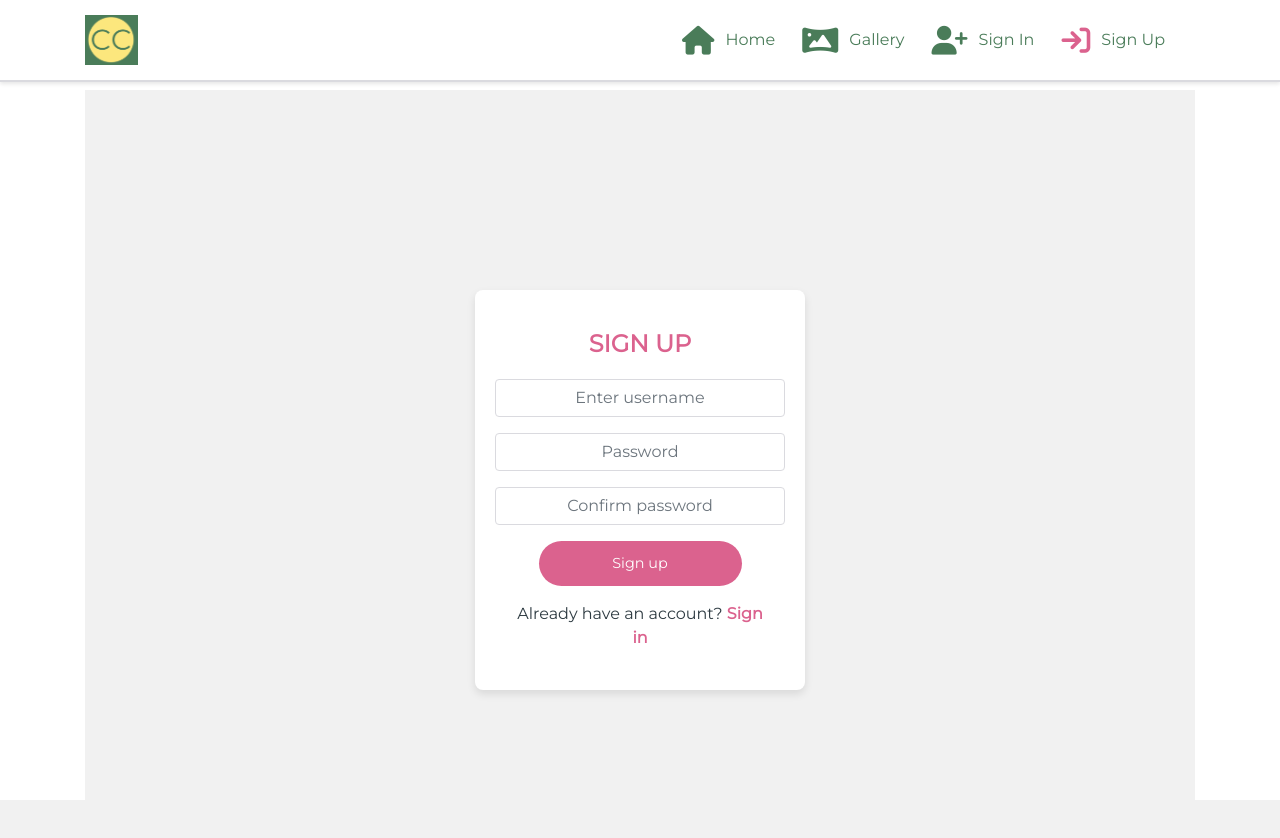
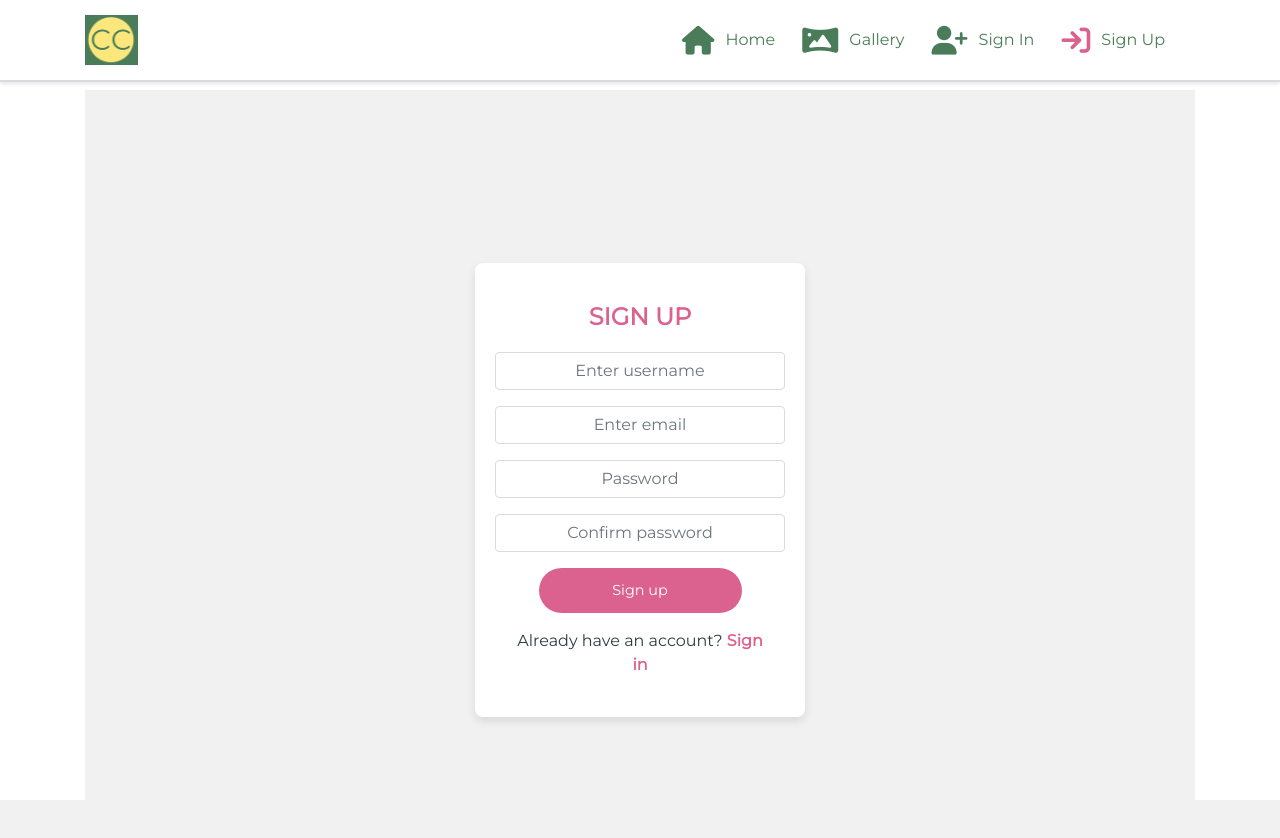
Before and after one commit to NickCMoore/cheshire-captures, a React (Create React App) app: page /signup in a window 1280 px wide. Shown: the top 838 px of the page. Built offline with nearby package versions, Linux system fonts and the light colour scheme; no server answers.

Commit message:
fix: remove unused 'data' variable in SignUpForm

```diff
--- a/src/contexts/AuthContext.js
+++ b/src/contexts/AuthContext.js
@@ -1,4 +1,4 @@
-import React, { createContext, useState, useEffect } from 'react';
+import React, { createContext, useState, useEffect, useContext } from 'react';
 import axiosInstance from '../api/axiosDefaults';
 
 export const AuthContext = createContext();
@@ -12,15 +12,6 @@ export const AuthProvider = ({ children }) => {
       setCurrentUser(response.data);
     } catch (error) {
       setCurrentUser(null);
-      }
-    };
-
-    const signupUser = async (data) => {
-      try {
-        await axiosInstance.post('/dj-rest-auth/registration/', data);
-        await fetchCurrentUser();
-      } catch (error) {
-        throw error;
     }
   };
 
@@ -47,8 +38,10 @@ export const AuthProvider = ({ children }) => {
   };
 
   return (
-      <AuthContext.Provider value={{ currentUser, loginUser, logoutUser, signupUser }}>
+    <AuthContext.Provider value={{ currentUser, loginUser, logoutUser }}>
       {children}
     </AuthContext.Provider>
   );
 };
+
+export const useAuth = () => useContext(AuthContext);
--- a/src/pages/auth/SignUpForm.js
+++ b/src/pages/auth/SignUpForm.js
@@ -1,38 +1,52 @@
-import React, { useState, useContext } from 'react';
-import { Form, Button, Col, Row, Container } from 'react-bootstrap';
+import React, { useState } from 'react';
+import { Form, Button, Col, Row, Container, Alert } from 'react-bootstrap';
 import styles from '../../styles/SignInUpForm.module.css';
 import btnStyles from '../../styles/Button.module.css';
 import { Link, useHistory } from 'react-router-dom';
-import axiosInstance from '../../api/axiosDefaults'; // Import axiosInstance
-import { AuthContext } from '../../contexts/AuthContext'; // Import AuthContext
+import axiosInstance from '../../api/axiosDefaults';
+import { useAuth } from '../../contexts/AuthContext';
 
 const SignUpForm = () => {
-  const [username, setUsername] = useState('');
-  const [password1, setPassword1] = useState('');
-  const [password2, setPassword2] = useState('');
-  const [error, setError] = useState('');
-  const { loginUser } = useContext(AuthContext);
+  const [formData, setFormData] = useState({
+    username: '',
+    email: '',
+    password1: '',
+    password2: '',
+  });
+  const { username, email, password1, password2 } = formData;
+  const [errors, setErrors] = useState({});
   const history = useHistory();
+  const { loginUser } = useAuth();
+
+  const handleChange = (event) => {
+    setFormData({
+      ...formData,
+      [event.target.name]: event.target.value,
+    });
+  };
 
   const handleSubmit = async (event) => {
     event.preventDefault();
     try {
-      const formData = {
+      await axiosInstance.post('/dj-rest-auth/registration/', {
         username,
+        email,
         password1,
         password2,
-      };
-      await axiosInstance.post('/dj-rest-auth/registration/', formData);
-      await loginUser({ username, password: password1 });
+      });
+      await loginUser({ email, password: password1 });
       history.push('/');
-    } catch (error) {
-      setError('Sign-up failed. Please check your information.');
-      console.error(error);
+    } catch (err) {
+      setErrors(err.response?.data);
     }
   };
 
   return (
-    <Container fluid className="d-flex justify-content-center align-items-center" style={{ minHeight: '100vh', backgroundColor: '#f1f1f1' }}>
+    <Container
+      fluid
+      className="d-flex justify-content-center align-items-center"
+      style={{ minHeight: '100vh', backgroundColor: '#f1f1f1' }}
+    >
       <Row className="w-100 justify-content-center">
         <Col xs={12} md={6} lg={4} className="mx-auto">
           <div className={styles.FormContainer}>
@@ -46,9 +60,24 @@ const SignUpForm = () => {
                   placeholder="Enter username"
                   name="username"
                   value={username}
-                  onChange={(e) => setUsername(e.target.value)}
+                  onChange={handleChange}
                 />
               </Form.Group>
+              {errors.username && <Alert variant="danger">{errors.username}</Alert>}
+
+              <Form.Group controlId="email">
+                <Form.Label className="d-none">Email</Form.Label>
+                <Form.Control
+                  className={styles.Input}
+                  type="email"
+                  placeholder="Enter email"
+                  name="email"
+                  value={email}
+                  onChange={handleChange}
+                />
+              </Form.Group>
+              {errors.email && <Alert variant="danger">{errors.email}</Alert>}
+
               <Form.Group controlId="password1">
                 <Form.Label className="d-none">Password</Form.Label>
                 <Form.Control
@@ -57,9 +86,11 @@ const SignUpForm = () => {
                   placeholder="Password"
                   name="password1"
                   value={password1}
-                  onChange={(e) => setPassword1(e.target.value)}
+                  onChange={handleChange}
                 />
               </Form.Group>
+              {errors.password1 && <Alert variant="danger">{errors.password1}</Alert>}
+
               <Form.Group controlId="password2">
                 <Form.Label className="d-none">Confirm password</Form.Label>
                 <Form.Control
@@ -68,9 +99,11 @@ const SignUpForm = () => {
                   placeholder="Confirm password"
                   name="password2"
                   value={password2}
-                  onChange={(e) => setPassword2(e.target.value)}
+                  onChange={handleChange}
                 />
               </Form.Group>
+              {errors.password2 && <Alert variant="danger">{errors.password2}</Alert>}
+
               <Button
                 className={`${btnStyles.Button} ${btnStyles.Bright} ${btnStyles.Wide}`}
                 type="submit"
@@ -78,7 +111,6 @@ const SignUpForm = () => {
                 Sign up
               </Button>
             </Form>
-            {error && <p style={{ color: 'red' }}>{error}</p>} {/* Display error message */}
             <Container className="mt-3">
               <Link className={styles.Link} to="/signin">
                 Already have an account? <span>Sign in</span>
```
Lines whose indentation alone changed are shown as unchanged.
